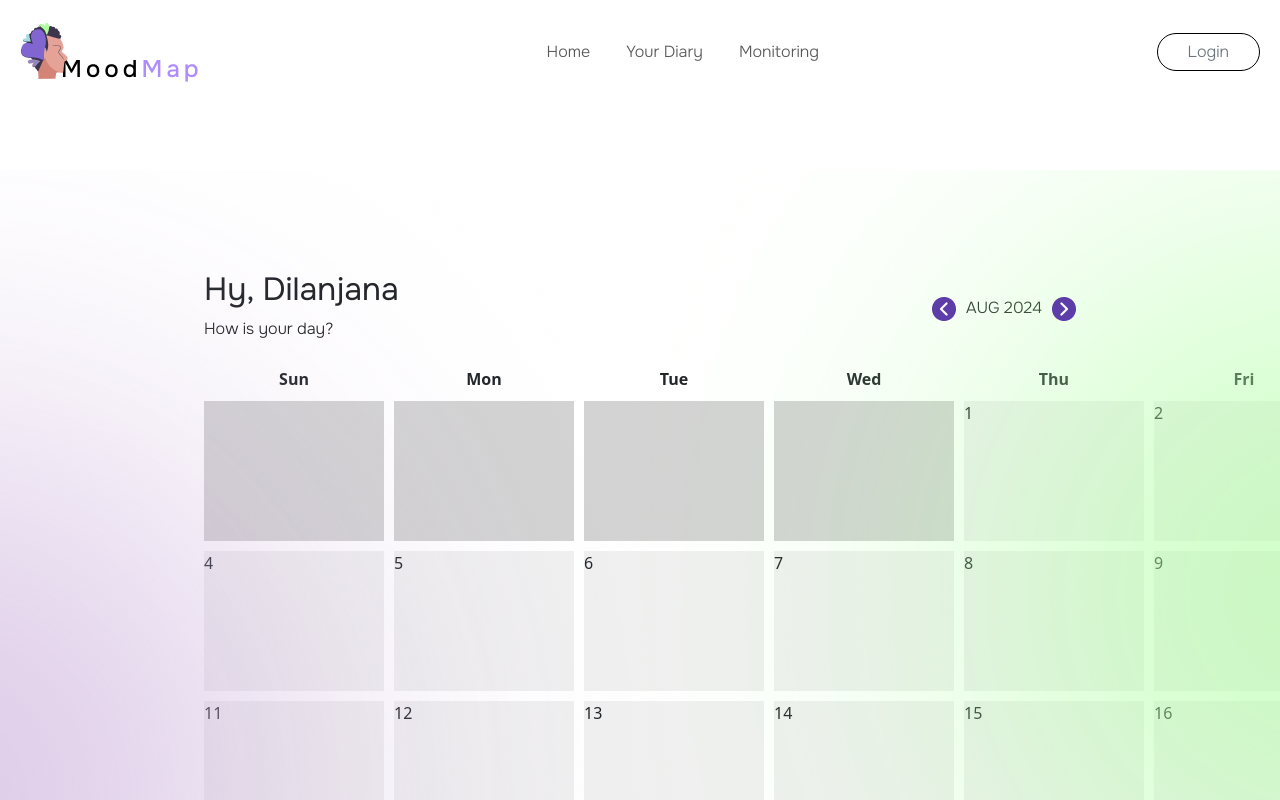
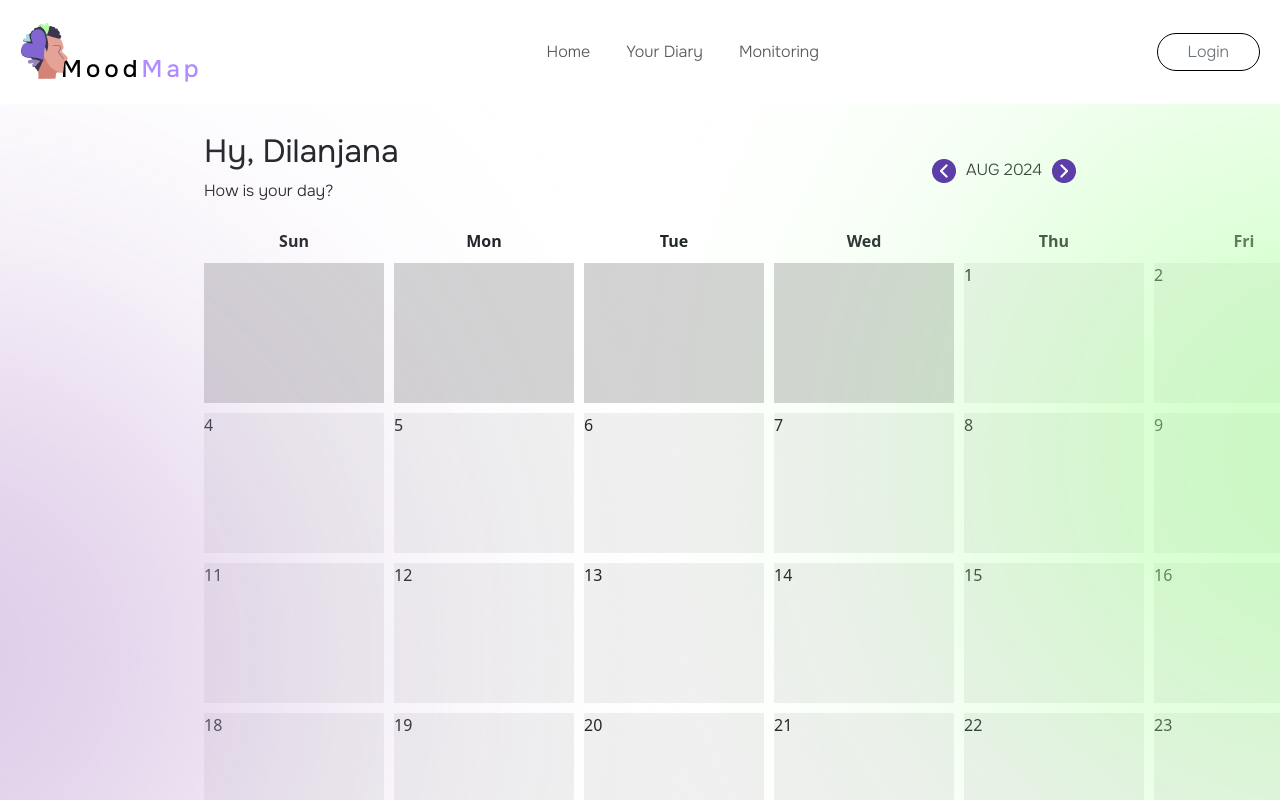
Before and after one commit to dilanjanavm/MoodMap-FrontEnd, a React (Vite) app: page /diary in a window 1280 px wide. Shown: the top 800 px of the page. Built offline with nearby package versions, Linux system fonts and the light colour scheme; no server answers.

Commit message:
customized the calendar UI and API bind

```diff
--- a/src/pages/diary-page/Calender.jsx
+++ b/src/pages/diary-page/Calender.jsx
@@ -1,16 +1,31 @@
-import { Col, Container, Row } from 'reactstrap'
+import {Col, Container, Row} from 'reactstrap'
 import '../../styles/Calender.css'
 import backbtn from '../../assets/calenderbck.png';
 import nextbtn from '../../assets/calendernxt.png';
 import greenC from '../../assets/calenderGreenCircle.png'
 import purpleC from '../../assets/calenderPurpleCircle.png'
-import { useState } from 'react';
+import {useEffect, useState} from 'react';
 import CalenderCard from '../../components/pageComponents/CalenderCard.jsx';
+import {getDiaryDetails} from "../../service/diaryService.js";
 
 
 const Calender = () => {
 
     const [currentDate, setCurrentDate] = useState(new Date());
+
+    const [diaryRecords, setDiaryRecords] = useState([])
+
+    useEffect(() => {
+        getCurrentDiaryRecords()
+    }, []);
+
+    const getCurrentDiaryRecords = () => {
+        //setDiaryRecords
+
+        getDiaryDetails().then(res => {
+            console.log(res)
+        })
+    }
 
     const handlePreMonth = () => {
         setCurrentDate(prevDate => {
@@ -29,7 +44,7 @@ const Calender = () => {
     };
 
     const formatDate = (date) => {
-        const options = { year: 'numeric', month: 'short' };
+        const options = {year: 'numeric', month: 'short'};
         return date.toLocaleDateString('en-US', options).toUpperCase();
     };
 
@@ -44,17 +59,17 @@ const Calender = () => {
     const firstDayOfMonth = new Date(currentDate.getFullYear(), currentDate.getMonth(), 1).getDay();
 
     const daysArray = Array(firstDayOfMonth).fill(null).concat(
-        Array.from({ length: daysInMonth }, (_, i) => i + 1)
+        Array.from({length: daysInMonth}, (_, i) => i + 1)
     );
 
 
     return (
         <section className='CalenderSection'>
 
-            <img src={purpleC} alt="Purple Circle Image" className='calenderPC' />
-            <img src={greenC} alt="Green Circle Image" className='calenderGC' />
-            <Container fluid >
-                <Row >
+            <img src={purpleC} alt="Purple Circle Image" className='calenderPC'/>
+            <img src={greenC} alt="Green Circle Image" className='calenderGC'/>
+            <Container fluid>
+                <Row>
                     <Col sm='12' md='12' lg='12' xl='12'>
                         <div className='calenderTop'>
                             <div>
@@ -62,9 +77,9 @@ const Calender = () => {
                                 <h3>How is your day?</h3>
                             </div>
                             <div className='calenderSwitch'>
-                                <img src={backbtn} alt="back button" onClick={handlePreMonth} />
+                                <img src={backbtn} alt="back button" onClick={handlePreMonth}/>
                                 <span>{formatDate(currentDate)}</span>
-                                <img src={nextbtn} alt="next button" onClick={handleNextMonth} />
+                                <img src={nextbtn} alt="next button" onClick={handleNextMonth}/>
                             </div>
                         </div>
                     </Col>
@@ -82,7 +97,9 @@ const Calender = () => {
                             </div>
                         </div>
                         {/* Calender card */}
-                        <CalenderCard day={'Monday'} message={'Make sure that the number of labels matches the number of probability values returned by the model. Adjust the labels list to fit the specific labels used by your model.'} date={'03/05/2024'}/>
+                        <CalenderCard day={'Monday'}
+                                      message={'Make sure that the number of labels matches the number of probability values returned by the model. Adjust the labels list to fit the specific labels used by your model.'}
+                                      date={'03/05/2024'}/>
                     </Col>
                 </Row>
             </Container>
--- a/src/styles/Calender.css
+++ b/src/styles/Calender.css
@@ -1,5 +1,5 @@
 .CalenderSection{
-    margin-top: 170px;
+    margin-top: 2rem;
     position: relative;
     padding-top: 100px;
 }
```
